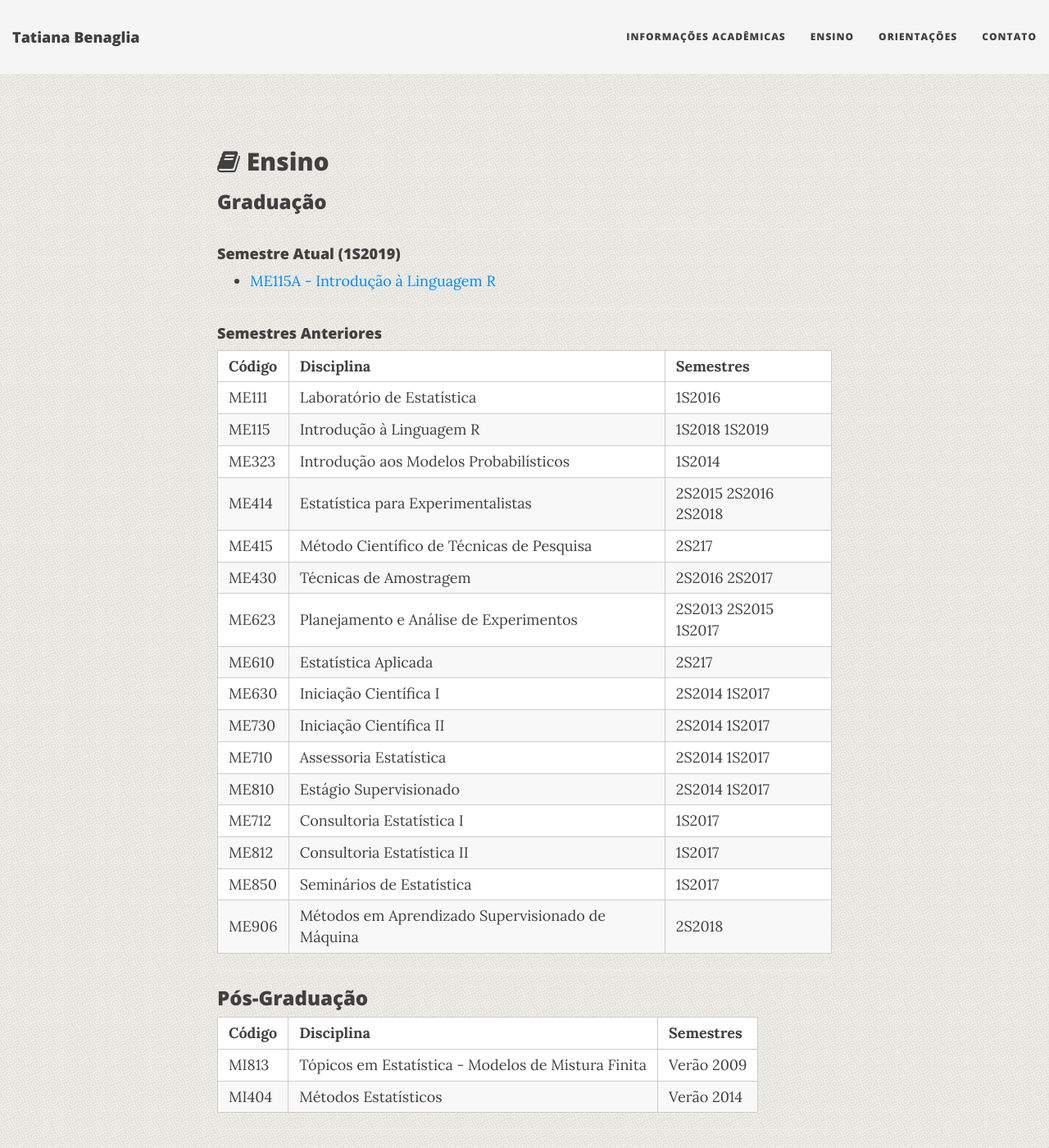
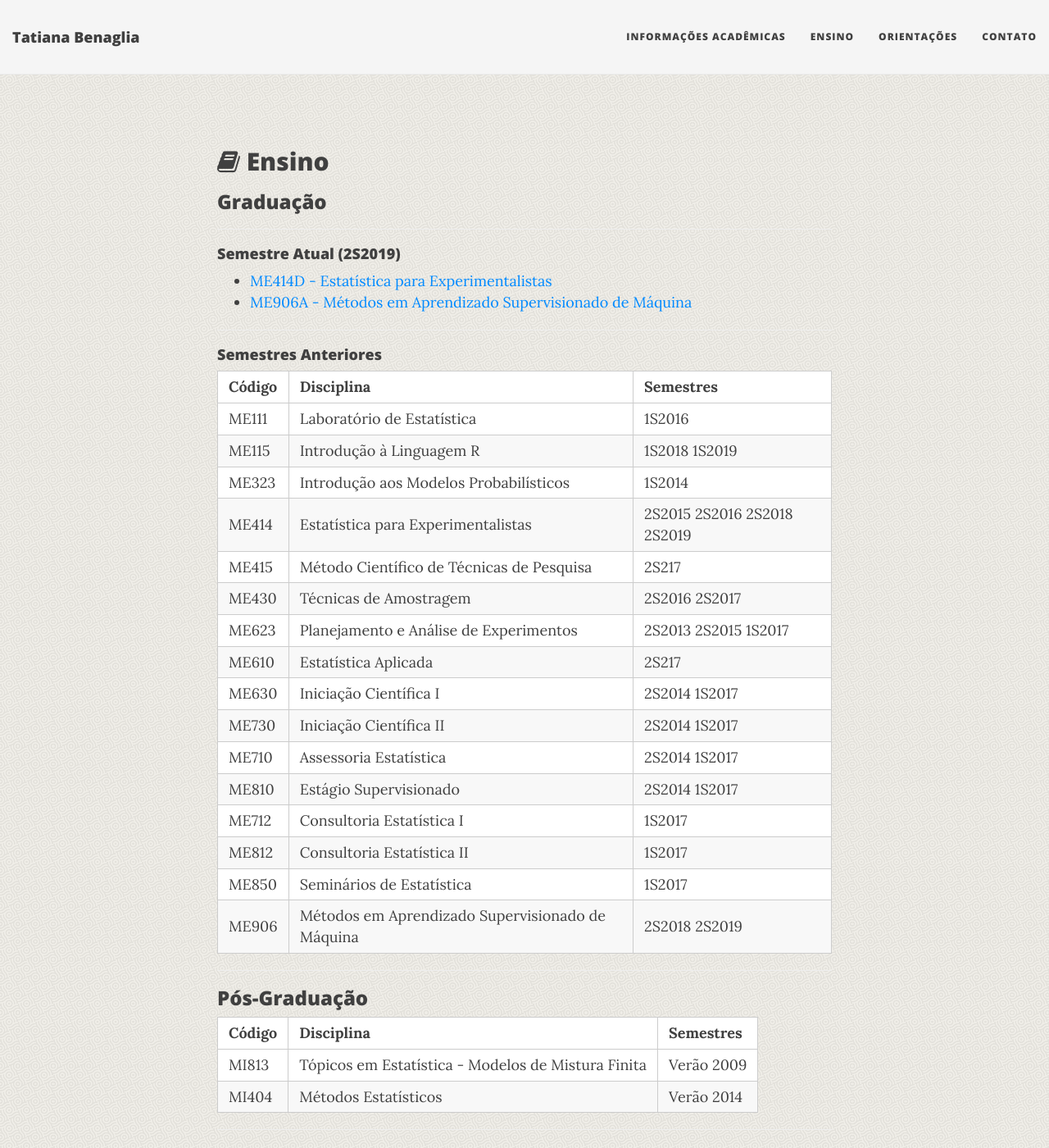
Before and after one commit to tatibenaglia/tatibenaglia.github.io, a Jekyll site: the page built from ensino.md, in a window 1280 px wide and 1400 px high. Shown: the whole window at 82% size. Built offline with Jekyll 4.4.1, drawn with Linux system fonts in a browser that asks for light colours; nearby versions of some CDN libraries.

Commit message:
Update ensino.md

```diff
--- a/ensino.md
+++ b/ensino.md
@@ -9,8 +9,9 @@ use-site-title: false
 ### Graduação
 
 ----
-#### Semestre Atual (1S2019)
-* [ME115A - Introdução à Linguagem R](http://www.ggte.unicamp.br/eam/course/view.php?id=11048)
+#### Semestre Atual (2S2019)
+* [ME414D - Estatística para Experimentalistas](http://www.ggte.unicamp.br/eam/course/view.php?id=13791)
+* [ME906A - Métodos em Aprendizado Supervisionado de Máquina](http://www.ggte.unicamp.br/eam/course/view.php?id=13794)
 
 ----
 #### Semestres Anteriores
@@ -20,7 +21,7 @@ use-site-title: false
 | ME111   | Laboratório de Estatística | 1S2016
 | ME115   | Introdução à Linguagem R   | 1S2018 1S2019
 | ME323   | Introdução aos Modelos Probabilísticos | 1S2014
-| ME414   | Estatística para Experimentalistas | 2S2015 2S2016 2S2018
+| ME414   | Estatística para Experimentalistas | 2S2015 2S2016 2S2018 2S2019
 | ME415   | Método Científico de Técnicas de Pesquisa | 2S217
 | ME430   | Técnicas de Amostragem     | 2S2016 2S2017
 | ME623   | Planejamento e Análise de Experimentos | 2S2013 2S2015 1S2017
@@ -32,7 +33,7 @@ use-site-title: false
 | ME712   | Consultoria Estatística I | 1S2017
 | ME812   | Consultoria Estatística II | 1S2017
 | ME850   | Seminários de Estatística | 1S2017
-| ME906   | Métodos em Aprendizado Supervisionado de Máquina | 2S2018
+| ME906   | Métodos em Aprendizado Supervisionado de Máquina | 2S2018 2S2019
 
 ----
 
```
